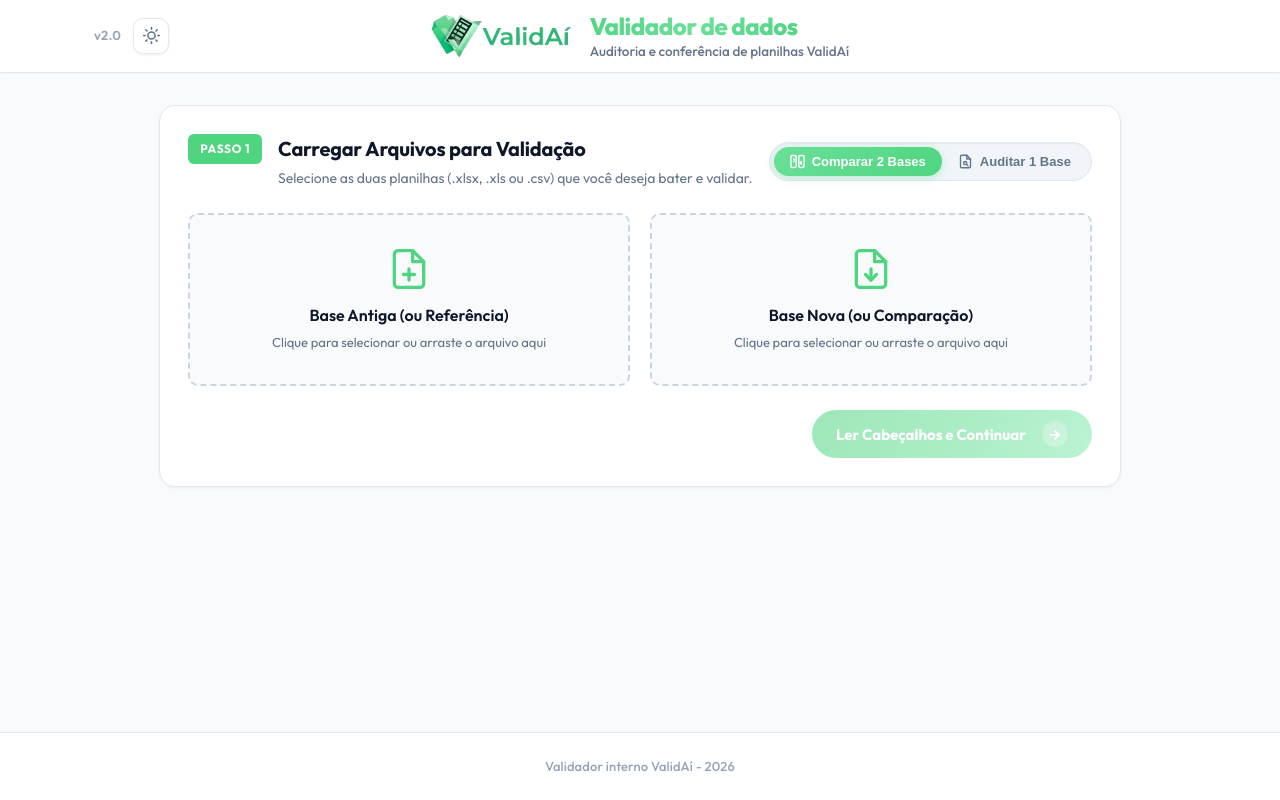
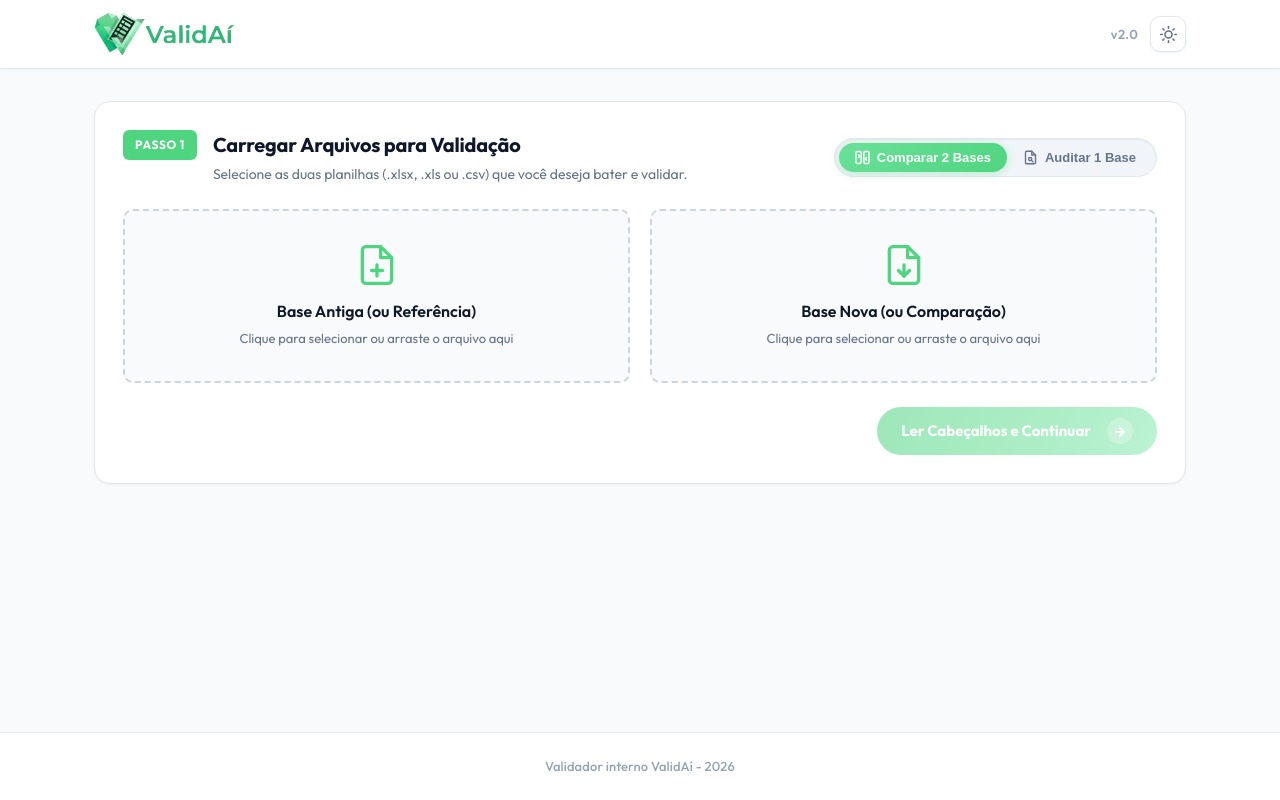
Before and after one commit to ViniciusCesarAlves/Validador_SplitC, a Flask app: page / in a window 1280 px wide. Run offline with Flask 3, Linux system fonts and the light colour scheme.

Commit message:
validai com tudo da mesma largura

```diff
--- a/static/css/style.css
+++ b/static/css/style.css
@@ -69,6 +69,7 @@ body {
 }
 
 .container {
+    width: 100%;
     max-width: 1140px;
     margin: 0 auto;
     padding: 0 24px;
@@ -99,13 +100,12 @@ body.dark-theme .navbar {
     position: relative;
 }
 
-/* Lateral Esquerda: Versão + Botão de Tema */
-.header-left {
+/* Lateral Direita: Versão + Botão de Tema */
+.header-right-actions {
     display: flex;
     align-items: center;
     gap: 12px;
-    flex: 1;
-    justify-content: flex-start;
+    justify-content: flex-end;
 }
 
 .version-tag {
@@ -198,12 +198,11 @@ body.dark-theme .theme-toggle-btn .moon-icon-path {
     filter: none !important;
 }
 
-/* Centro: Logo e Título */
+/* Lateral Esquerda: Logo */
 .header-brand-center {
     display: flex;
     align-items: center;
-    justify-content: center;
-    gap: 18px;
+    justify-content: flex-start;
     text-align: left;
 }
 
@@ -236,80 +235,32 @@ body.dark-theme .brand-logo-dark {
     display: block !important;
 }
 
-.brand-text {
-    display: flex;
-    flex-direction: column;
-    justify-content: center;
-}
-
-.header-title-row {
-    display: flex;
-    align-items: baseline;
-    gap: 10px;
-}
-
-.header-title {
-    font-family: 'Outfit', 'Montserrat', -apple-system, sans-serif;
-    font-size: 24px;
-    font-weight: 800;
-    letter-spacing: -0.02em;
-    line-height: 1.2;
-    margin: 0;
-    background: linear-gradient(130deg, #4FD580, #6AE099 50%, #4FD580);
-    -webkit-background-clip: text;
-    -webkit-text-fill-color: transparent;
-    background-clip: text;
-    color: #4FD580;
-    display: inline-block;
-}
-
-.header-subtitle {
-    font-size: 13.5px;
-    color: #64748b;
-    font-weight: 500;
-    line-height: 1.25;
-    margin-top: 2px;
-}
-
-body.dark-theme .header-subtitle {
-    color: #94a3af;
-}
-
-/* Espaçador da Direita para manter o centro perfeito */
-.header-right-spacer {
-    flex: 1;
-    display: flex;
-    justify-content: flex-end;
-}
-
 @media (max-width: 768px) {
     .nav-content {
-        flex-direction: column;
-        gap: 12px;
-    }
-    .header-left {
-        width: 100%;
+        flex-direction: row;
         justify-content: space-between;
-    }
-    .header-right-spacer {
-        display: none;
-    }
-    .header-brand-center {
-        text-align: center;
     }
 }
 
 /* Main Content */
 .main-content {
     flex: 1;
+    width: 100%;
+    max-width: 1140px;
     padding: 32px 24px;
     display: flex;
     flex-direction: column;
     gap: 24px;
 }
 
+#mode-dual-container,
+#mode-single-container {
+    width: 100%;
+}
+
 /* Cards */
 .card {
+    width: 100%;
     background: var(--bg-card);
     border: 1px solid var(--border-color);
     border-radius: var(--radius-lg);
@@ -3144,8 +3095,8 @@ body.dark-theme .mode-btn:hover:not(.active) {
 /* ESTILOS DA AUDITORIA DE ARQUIVO ÚNICO                    */
 /* ======================================================== */
 .single-upload-wrapper {
-    max-width: 720px;
-    margin: 0 auto 24px auto;
+    width: 100%;
+    margin: 0 0 24px 0;
 }
 
 .single-dropzone {
--- a/templates/index.html
+++ b/templates/index.html
@@ -24,10 +24,15 @@
 </head>
 <body>
 
-    <!-- Header com Navegação e Título Oficial SplitC -->
+    <!-- Header com Navegação e Logo Oficial ValidAí -->
     <header class="navbar">
         <div class="container nav-content">
-            <div class="header-left">
+            <div class="header-brand-center">
+                <img src="/static/images/logo.png?v=3" alt="ValidAí Logo" class="brand-logo brand-logo-light">
+                <img src="/static/images/logo-white.png?v=3" alt="ValidAí Logo" class="brand-logo brand-logo-dark">
+            </div>
+
+            <div class="header-right-actions">
                 <span class="version-tag">v2.0</span>
                 <button type="button" class="theme-toggle-btn" id="theme-toggle-btn" title="Alternar tema claro/escuro" aria-label="Alternar tema">
                     <svg class="theme-icon-svg" width="19" height="19" viewBox="0 0 24 24">
@@ -52,19 +57,6 @@
                     </svg>
                 </button>
             </div>
-
-            <div class="header-brand-center">
-                <img src="/static/images/logo.png?v=3" alt="ValidAí Logo" class="brand-logo brand-logo-light">
-                <img src="/static/images/logo-white.png?v=3" alt="ValidAí Logo" class="brand-logo brand-logo-dark">
-                <div class="brand-text">
-                    <div class="header-title-row">
-                        <h1 class="header-title">Validador de dados</h1>
-                    </div>
-                    <p class="header-subtitle">Auditoria e conferência de planilhas ValidAí</p>
-                </div>
-            </div>
-
-            <div class="header-right-spacer"></div>
         </div>
     </header>
 
```
